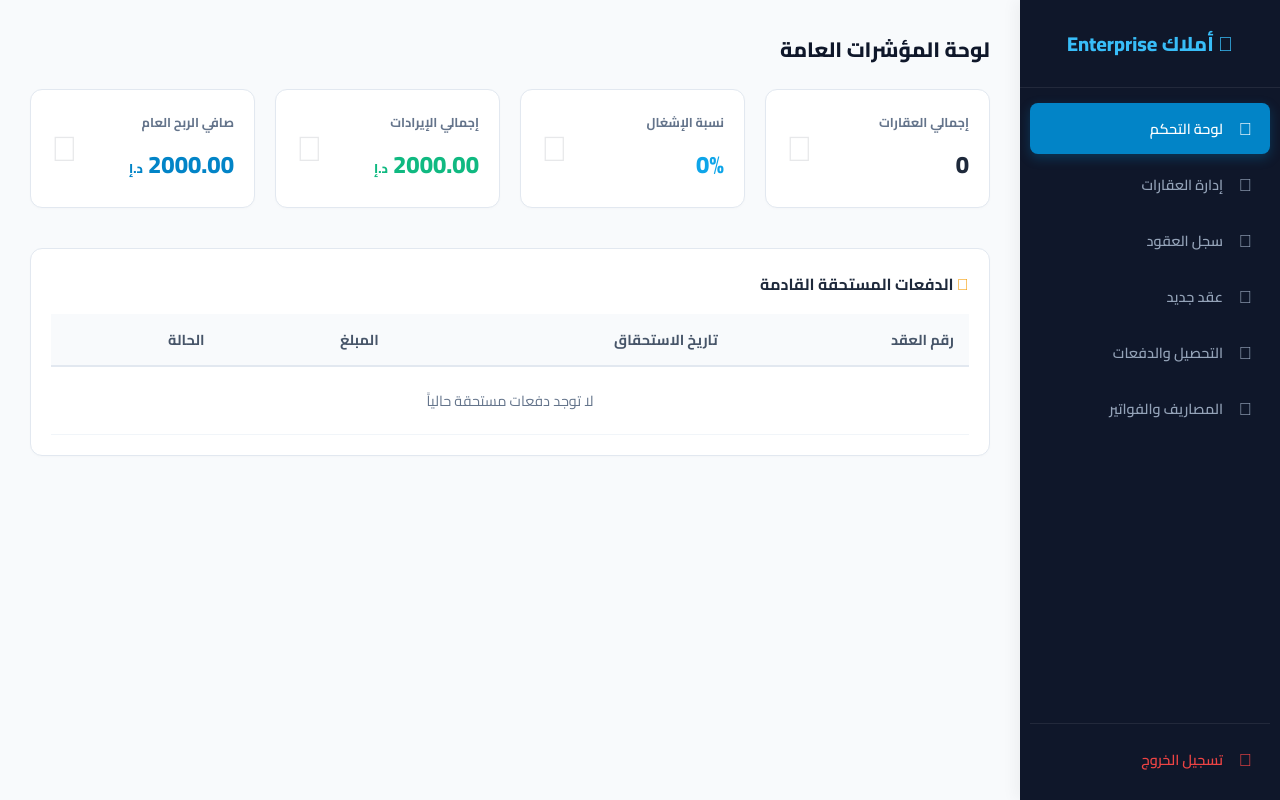
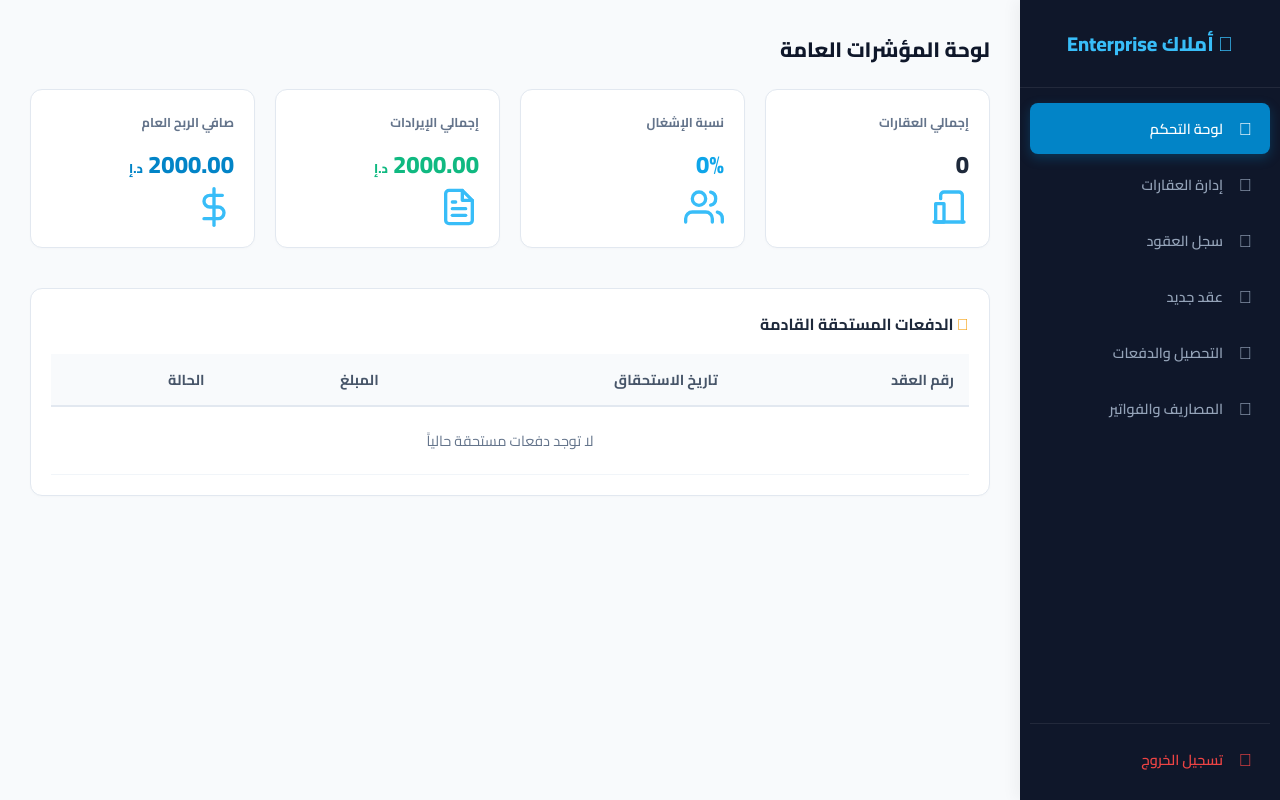
Before and after one commit to coder0979-del/realestate, a Flask app: page / in a window 1280 px wide. Run offline with Flask 3, Linux system fonts and the light colour scheme; the visitor is signed in with stand-in values (Sample User, id 1); data comes from the database, SQL or seed files in the repository; both versions use the stored data as it was after the commit; data that the repository does not hold is empty.

Commit message:
update-icons

```diff
--- a/templates/index.html
+++ b/templates/index.html
@@ -356,9 +356,12 @@
         <div style="font-weight: 800; color: #38bdf8; font-size: 1.1rem;">
             <i class="fas fa-city me-1"></i> أملاك Enterprise
         </div>
-        <!-- زر القائمة الجانبية المحدث -->
-<button class="sidebar-toggle-btn" onclick="toggleSidebar()" aria-label="فتح القائمة">
-    <i class="fas fa-bars fa-lg"></i>
+      <button class="sidebar-toggle-btn" onclick="toggleSidebar()" style="background: none; border: none; cursor: pointer; padding: 5px; display: flex; align-items: center; justify-content: center;">
+    <svg width="24" height="24" viewBox="0 0 24 24" fill="none" stroke="currentColor" stroke-width="2.5" stroke-linecap="round" stroke-linejoin="round" style="color: #f1e8e8;">
+        <line x1="3" y1="12" x2="21" y2="12"></line>
+        <line x1="3" y1="6" x2="21" y2="6"></line>
+        <line x1="3" y1="18" x2="21" y2="18"></line>
+    </svg>
 </button>
     </div>
 
@@ -400,28 +403,37 @@
                     <div class="card-box kpi-card">
                         <h6>إجمالي العقارات</h6>
                         <h3>{{ total_props }}</h3>
-                        <i class="fas fa-building kpi-icon"></i>
+                        <svg width="40" height="40"viewBox="0 0 24 24" fill="none" stroke="currentColor" stroke-width="2"
+ stroke-linecap="round" stroke-linejoin="round" style="vertical-align: middle;color:#38bdf8; margin-left: 5px;">
+ <path d="M3 21h18"></path><path d="M9 21V10H4v11h5z"></path><path d="M20 21V5a2 2 0 0 0-2-2H9a2 2 0 0 0-2 2v2">
                     </div>
                 </div>
                 <div class="col col-md-3">
                     <div class="card-box kpi-card">
                         <h6>نسبة الإشغال</h6>
                         <h3 style="color: #0ea5e9;">{{ occ_rate }}%</h3>
-                        <i class="fas fa-chart-line kpi-icon"></i>
+                        <svg width="40" height="40" viewBox="0 0 24 24" fill="none" stroke="currentColor"
+                        stroke-width="2" stroke-linecap="round" stroke-linejoin="round" style="vertical-align: middle;color:#38bdf8;
+                         margin-left: 5px;"><path d="M17 21v-2a4 4 0 0 0-4-4H5a4 4 0 0 0-4 4v2"></path><circle cx="9" cy="7" r="4"></circle><path d="M23 21v-2a4 4 0 0 0-3-3.87"></path><path d="M16 3.13a4 4 0 0 1 0 7.75"></path></svg>
                     </div>
                 </div>
                 <div class="col col-md-3">
                     <div class="card-box kpi-card">
                         <h6>إجمالي الإيرادات</h6>
                         <h3 style="color: #10b981;">{{ "%.2f"|format(total_inc) }} <span style="font-size:0.8rem">د.إ</span></h3>
-                        <i class="fas fa-coins kpi-icon"></i>
+                      <svg width="40" height="40" viewBox="0 0 24 24" fill="none" stroke="currentColor" stroke-width="2" stroke-linecap="round"
+            stroke-linejoin="round" style="vertical-align: middle; color:#38bdf8; margin-left: 5px;">
+            <path d="M14 2H6a2 2 0 0 0-2 2v16a2 2 0 0 0 2 2h12a2 2 0 0 0 2-2V8z"></path><polyline points="14 2 14 8 20 8"></polyline><line x1="16" y1="13" x2="8" y2="13"></line>
+            <line x1="16" y1="17" x2="8" y2="17"></line><polyline points="10 9 9 9 8 9"></polyline></svg>
                     </div>
                 </div>
                 <div class="col col-md-3">
                     <div class="card-box kpi-card">
                         <h6>صافي الربح العام</h6>
                         <h3 style="color: #0284c7;">{{ "%.2f"|format(net_profit) }} <span style="font-size:0.8rem">د.إ</span></h3>
-                        <i class="fas fa-wallet kpi-icon"></i>
+                        <svg width="40" height="40" viewBox="0 0 24 24" fill="none" stroke="currentColor" stroke-width="2"
+            stroke-linecap="round" stroke-linejoin="round" style="vertical-align: middle;color:#38bdf8; margin-left: 5px;">
+            <line x1="12" y1="1" x2="12" y2="23"></line><path d="M17 5H9.5a3.5 3.5 0 0 0 0 7h5a3.5 3.5 0 0 1 0 7H6"></path></svg>
                     </div>
                 </div>
             </div>
```
Also changed, not shown: templates/landing.html (+11 -3 lines), real_estate.db.
